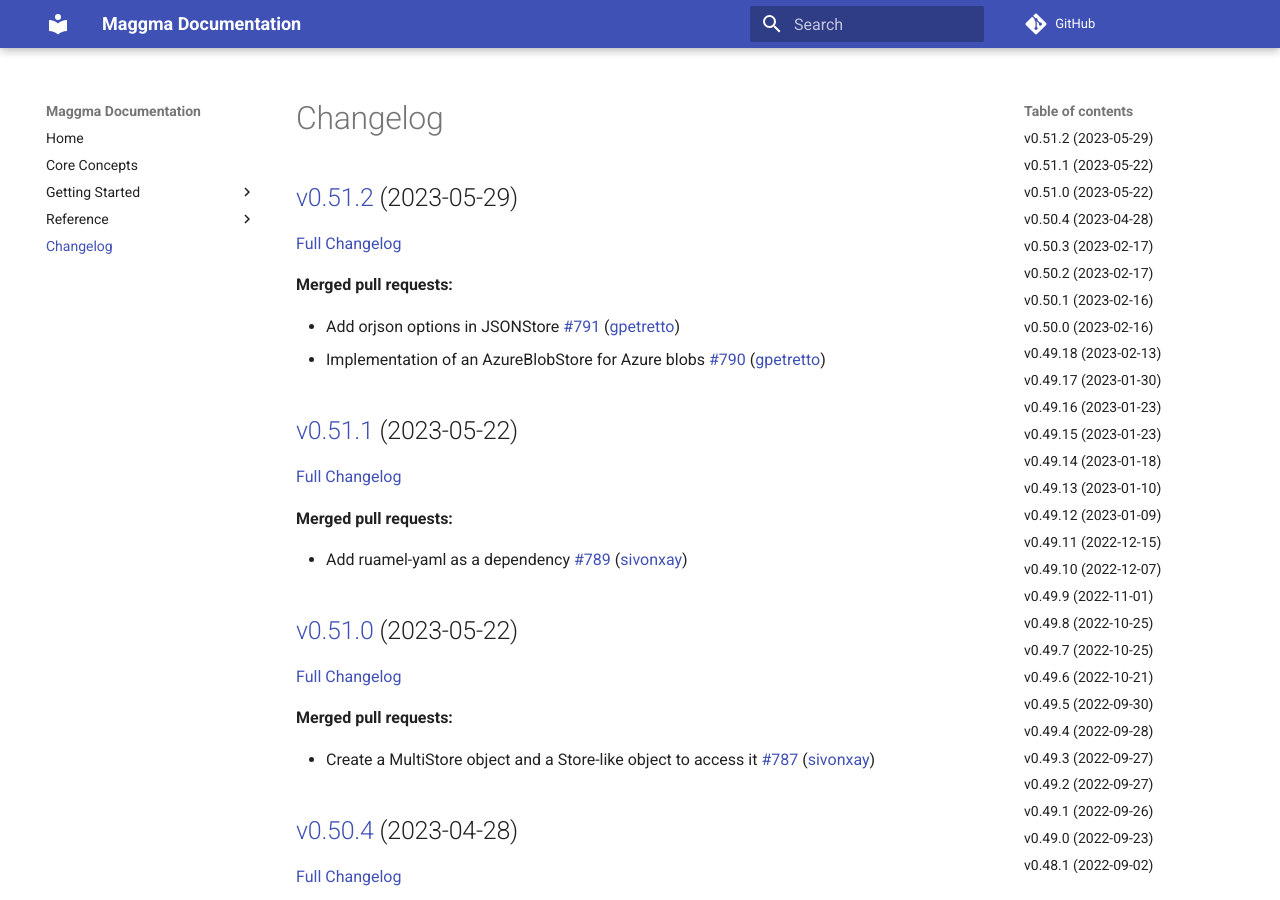
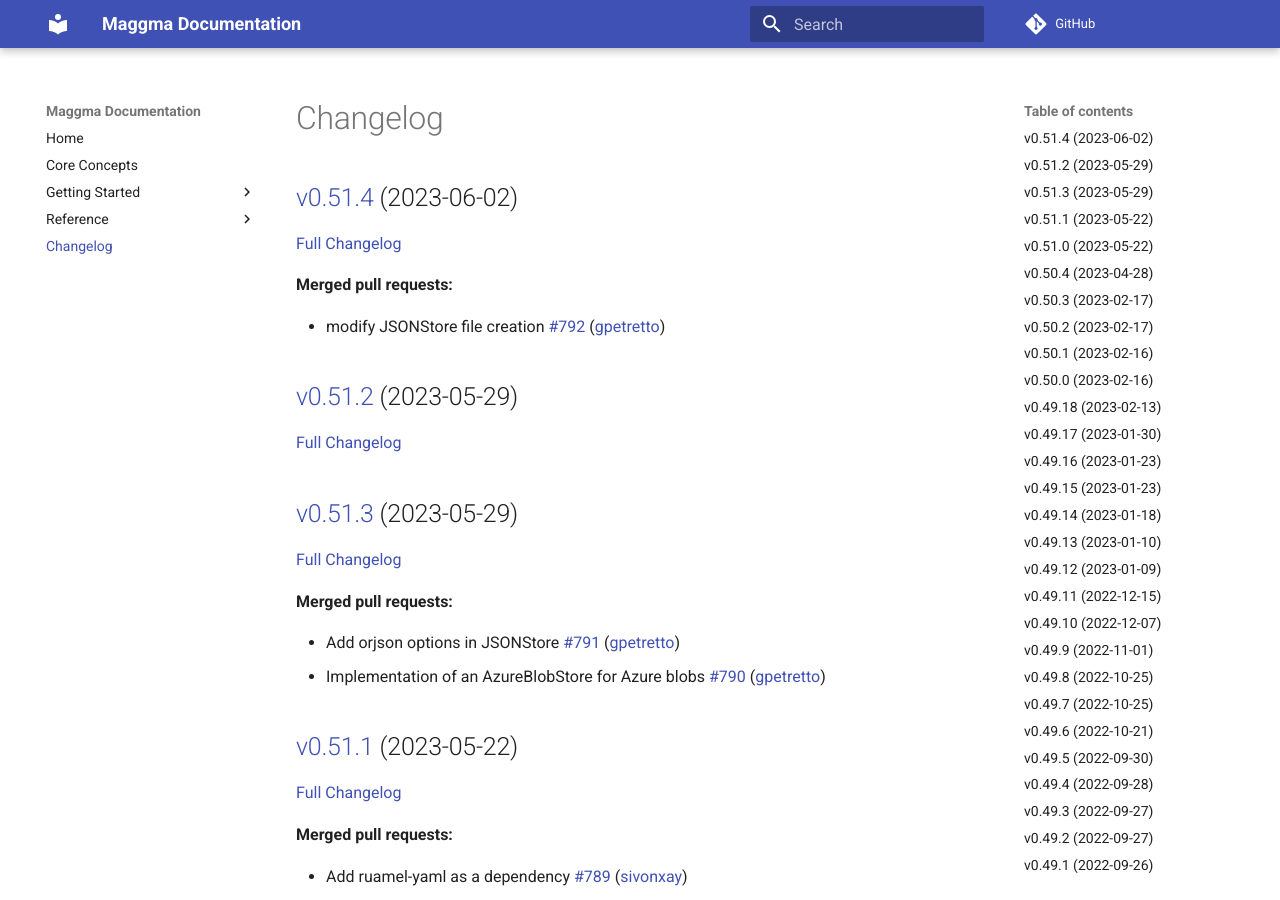
Before and after one commit to materialsproject/maggma, an MkDocs documentation site: the page built from docs/CHANGELOG.md, in a window 1280 px wide and 900 px high. Built offline with MkDocs 1.6.1 and Material for MkDocs 9.7.7, drawn with Linux system fonts in a browser that asks for light colours; comment, search, counter and statistics services are not loaded; some of the changed text lies outside the part shown.

Commit message:
Updated CHANGELOG.md

```diff
--- a/docs/CHANGELOG.md
+++ b/docs/CHANGELOG.md
@@ -1,8 +1,20 @@
 # Changelog
+
+## [v0.51.4](https://github.com/materialsproject/maggma/tree/v0.51.4) (2023-06-02)
+
+[Full Changelog](https://github.com/materialsproject/maggma/compare/v0.51.2...v0.51.4)
+
+**Merged pull requests:**
+
+- modify JSONStore file creation [\#792](https://github.com/materialsproject/maggma/pull/792) ([gpetretto](https://github.com/gpetretto))
 
 ## [v0.51.2](https://github.com/materialsproject/maggma/tree/v0.51.2) (2023-05-29)
 
-[Full Changelog](https://github.com/materialsproject/maggma/compare/v0.51.1...v0.51.2)
+[Full Changelog](https://github.com/materialsproject/maggma/compare/v0.51.3...v0.51.2)
+
+## [v0.51.3](https://github.com/materialsproject/maggma/tree/v0.51.3) (2023-05-29)
+
+[Full Changelog](https://github.com/materialsproject/maggma/compare/v0.51.1...v0.51.3)
 
 **Merged pull requests:**
 
@@ -360,23 +372,23 @@
 
 ## [v0.44.1](https://github.com/materialsproject/maggma/tree/v0.44.1) (2022-03-08)
 
-[Full Changelog](https://github.com/materialsproject/maggma/compare/v0.44.0...v0.44.1)
+[Full Changelog](https://github.com/materialsproject/maggma/compare/v0.42.0...v0.44.1)
 
 **Merged pull requests:**
 
 - added localhost test for MongoURIStore [\#595](https://github.com/materialsproject/maggma/pull/595) ([jmmshn](https://github.com/jmmshn))
 
-## [v0.44.0](https://github.com/materialsproject/maggma/tree/v0.44.0) (2022-03-07)
+## [v0.42.0](https://github.com/materialsproject/maggma/tree/v0.42.0) (2022-03-07)
 
-[Full Changelog](https://github.com/materialsproject/maggma/compare/v0.43.0...v0.44.0)
+[Full Changelog](https://github.com/materialsproject/maggma/compare/v0.43.0...v0.42.0)
 
 ## [v0.43.0](https://github.com/materialsproject/maggma/tree/v0.43.0) (2022-03-07)
 
-[Full Changelog](https://github.com/materialsproject/maggma/compare/v0.42.0...v0.43.0)
+[Full Changelog](https://github.com/materialsproject/maggma/compare/v0.44.0...v0.43.0)
 
-## [v0.42.0](https://github.com/materialsproject/maggma/tree/v0.42.0) (2022-03-07)
+## [v0.44.0](https://github.com/materialsproject/maggma/tree/v0.44.0) (2022-03-07)
 
-[Full Changelog](https://github.com/materialsproject/maggma/compare/v0.41.1...v0.42.0)
+[Full Changelog](https://github.com/materialsproject/maggma/compare/v0.41.1...v0.44.0)
 
 **Merged pull requests:**
 
```
